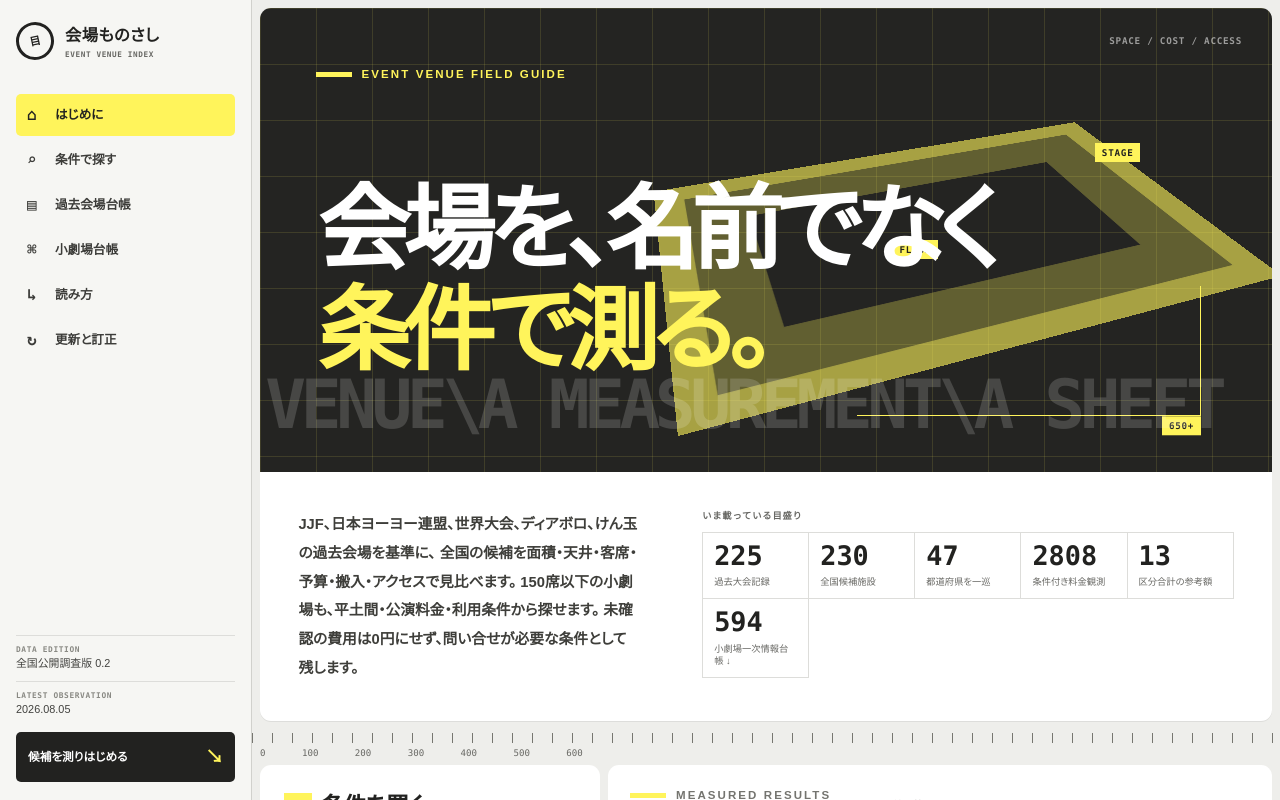
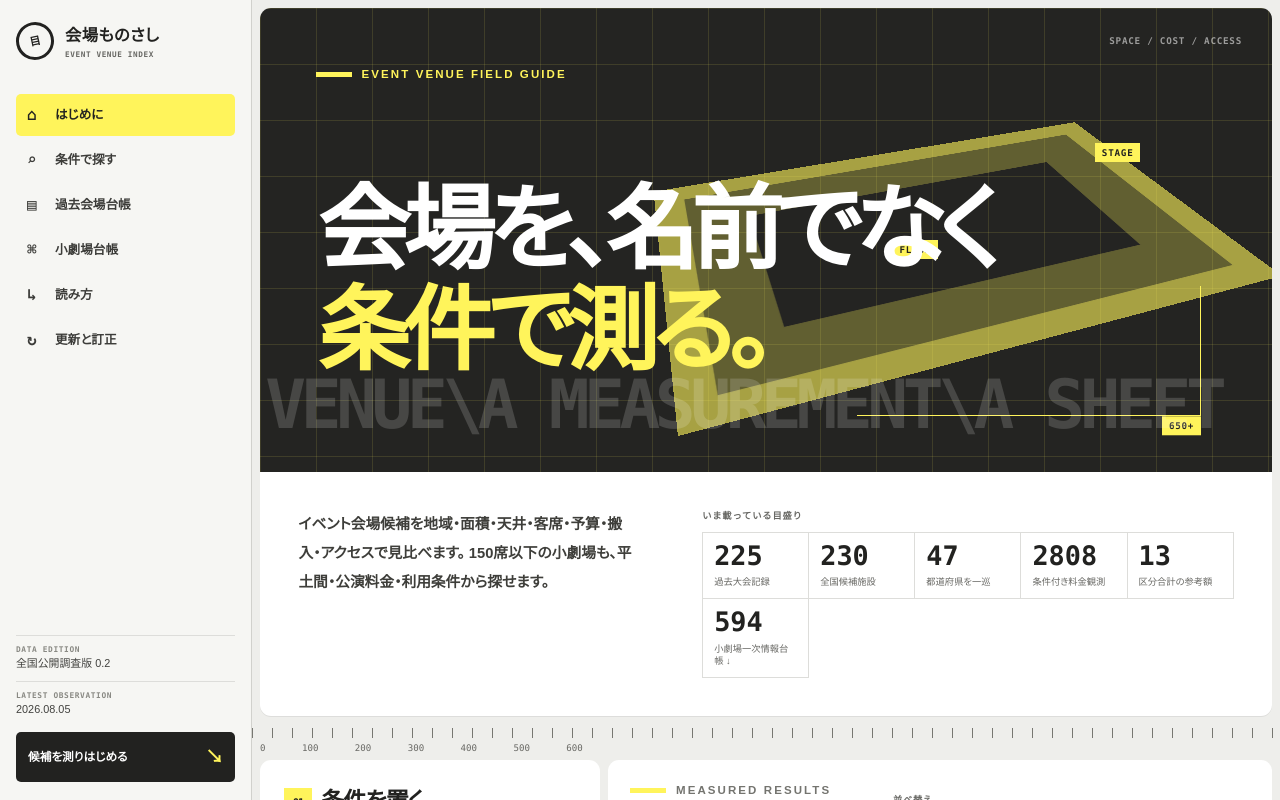
Before and after one commit to aratama-ship-it/venue-monosashi, a Next.js app in the folder web/: page / in a window 1280 px wide. Shown: the top 800 px of the page. Built offline with nearby package versions, Linux system fonts and the light colour scheme.

Commit message:
Simplify venue search introduction

```diff
--- a/web/app/venue-search.tsx
+++ b/web/app/venue-search.tsx
@@ -1088,10 +1088,8 @@ export function VenueSearch() {
 
           <div className="hero-summary">
             <p className="hero-copy">
-              JJF、日本ヨーヨー連盟、世界大会、ディアボロ、けん玉の過去会場を基準に、
-              全国の候補を面積・天井・客席・予算・搬入・アクセスで見比べます。
+              イベント会場候補を地域・面積・天井・客席・予算・搬入・アクセスで見比べます。
               150席以下の小劇場も、平土間・公演料金・利用条件から探せます。
-              未確認の費用は0円にせず、問い合せが必要な条件として残します。
             </p>
             <aside className="reference-block" aria-label="収録範囲">
               <p className="reference-title">いま載っている目盛り</p>
```
Also changed, not shown: 7 other files (tests, documents, lock files or other folders).
